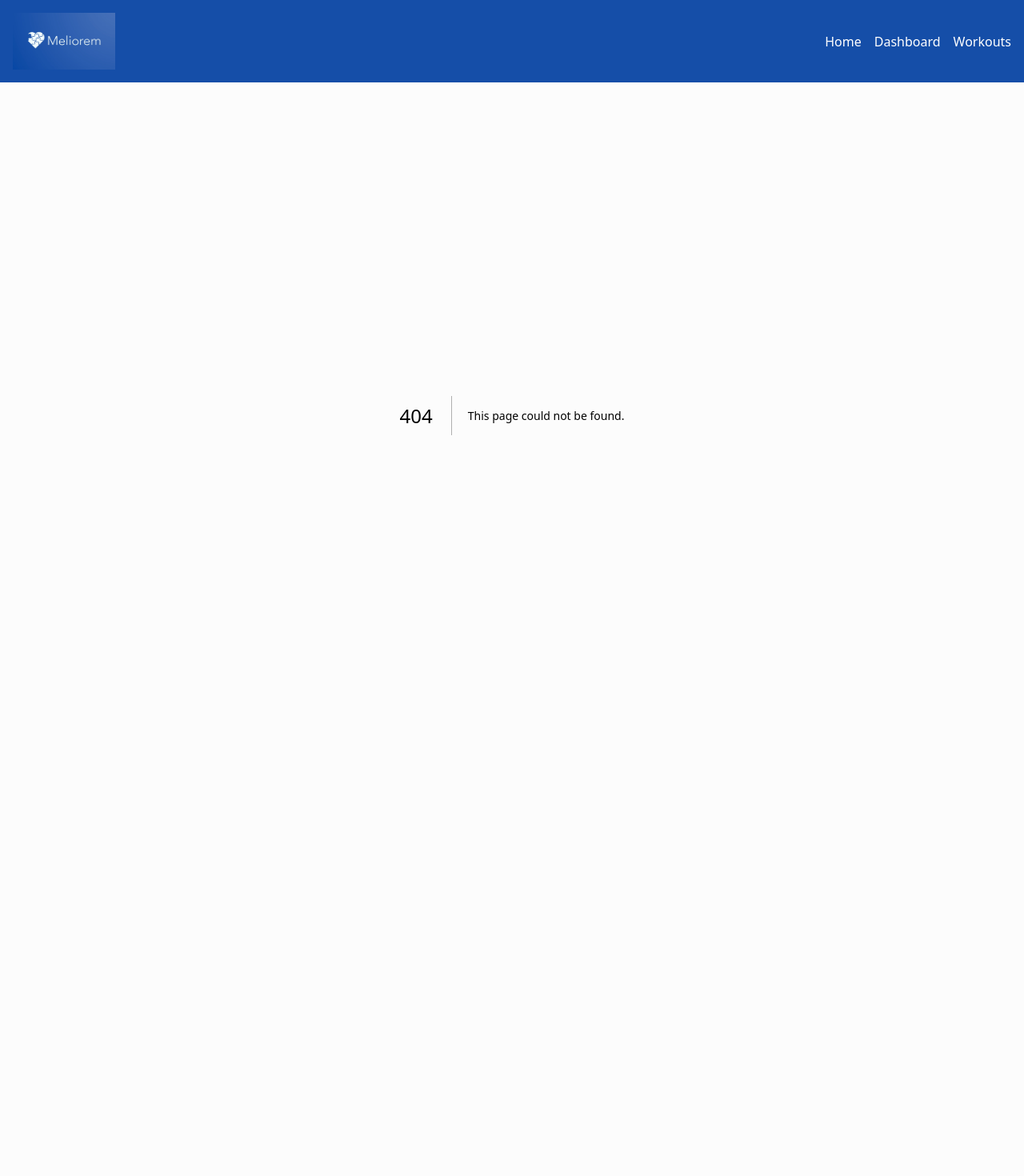
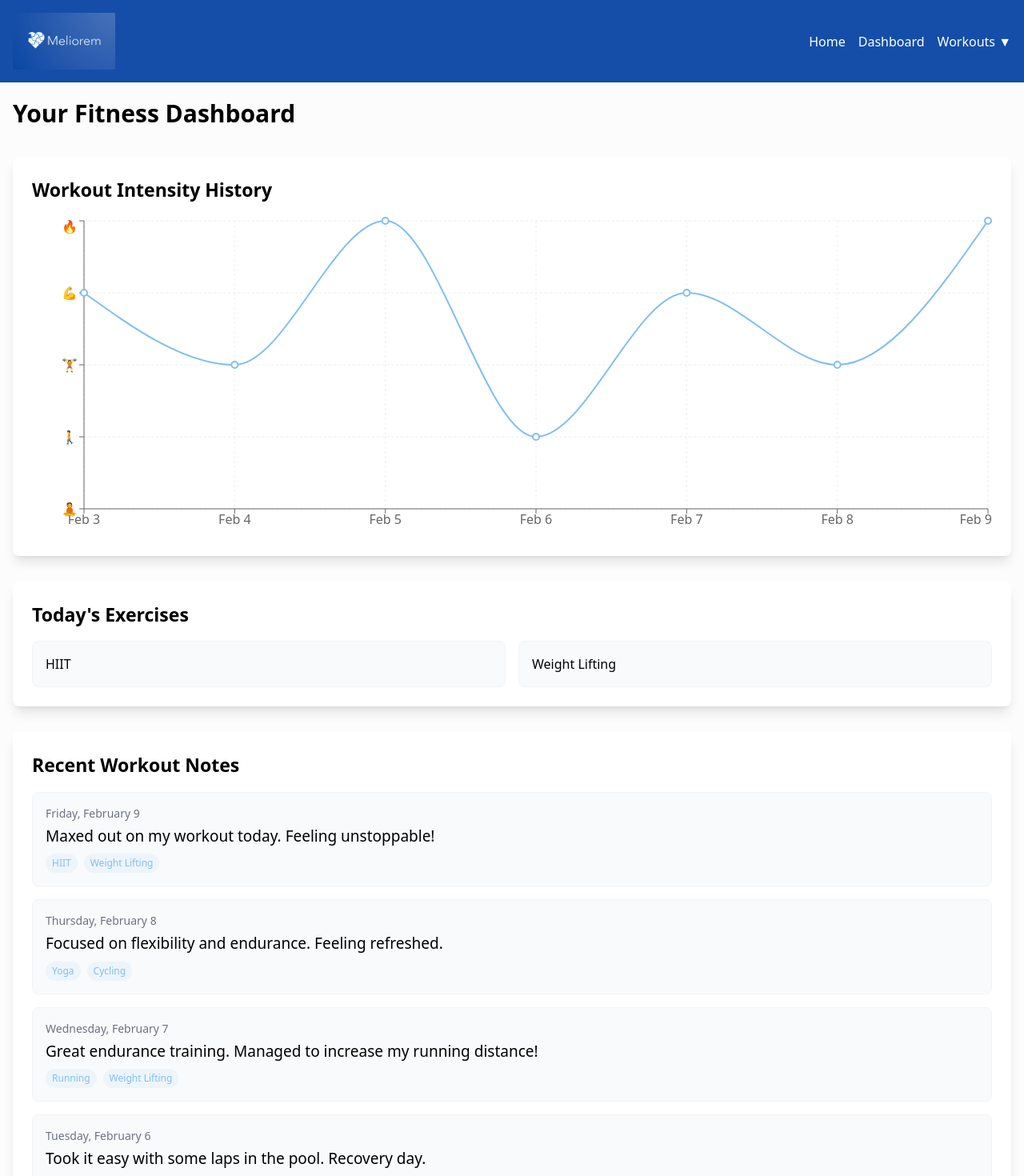
Before and after one commit to yohann0412/meliorem, a Next.js app: page /fitnessdashboard in a window 1280 px wide. Before the commit this address had no page. Shown: the top 1470 px of the page at 80% size. Before the commit the page ends 935 px from the top, so only its background shows below. Built offline with nearby package versions, Linux system fonts and the light colour scheme.

Commit message:
added fitness dashboard, adjusted layout, and fitness videos w/o yt

```diff
--- /dev/null
+++ b/src/app/fitnessdashboard/page.js
@@ -0,0 +1,158 @@
+'use client'
+import { useState, useEffect } from 'react'
+import { LineChart, Line, XAxis, YAxis, CartesianGrid, Tooltip, ResponsiveContainer } from 'recharts'
+
+export default function Dashboard() {
+  // Mock data for the past 7 days
+  const mockWorkoutData = [
+    {
+      date: '2024-02-03',
+      intensity: 4,
+      exercises: ['Running', 'Cycling'],
+      notes: "Had a great cardio session today. Felt strong and energetic!"
+    },
+    {
+      date: '2024-02-04',
+      intensity: 3,
+      exercises: ['Weight Lifting', 'Yoga'],
+      notes: "Focused on strength training. Stretching helped a lot."
+    },
+    {
+      date: '2024-02-05',
+      intensity: 5,
+      exercises: ['HIIT'],
+      notes: "Pushed my limits with an intense HIIT session. Feeling accomplished!"
+    },
+    {
+      date: '2024-02-06',
+      intensity: 2,
+      exercises: ['Swimming'],
+      notes: "Took it easy with some laps in the pool. Recovery day."
+    },
+    {
+      date: '2024-02-07',
+      intensity: 4,
+      exercises: ['Running', 'Weight Lifting'],
+      notes: "Great endurance training. Managed to increase my running distance!"
+    },
+    {
+      date: '2024-02-08',
+      intensity: 3,
+      exercises: ['Yoga', 'Cycling'],
+      notes: "Focused on flexibility and endurance. Feeling refreshed."
+    },
+    {
+      date: '2024-02-09',
+      intensity: 5,
+      exercises: ['HIIT', 'Weight Lifting'],
+      notes: "Maxed out on my workout today. Feeling unstoppable!"
+    }
+  ]
+
+  const [workoutData, setWorkoutData] = useState([])
+
+  useEffect(() => {
+    // Simulate loading data
+    setWorkoutData(mockWorkoutData)
+  }, [])
+
+  // Custom tooltip for the chart
+  const CustomTooltip = ({ active, payload, label }) => {
+    if (active && payload && payload.length) {
+      const intensityLabels = {
+        1: 'Very Light',
+        2: 'Light',
+        3: 'Moderate',
+        4: 'Intense',
+        5: 'Extreme'
+      }
+
+      return (
+        <div className="bg-white p-4 shadow-lg rounded-lg border">
+          <p className="font-medium">{label}</p>
+          <p className="text-primary">Intensity: {intensityLabels[payload[0].value]}</p>
+        </div>
+      )
+    }
+    return null
+  }
+
+  return (
+    <div className="space-y-8">
+      <h1 className="text-[30px] font-bold">Your Fitness Dashboard</h1>
+
+      {/* Workout Chart */}
+      <div className="bg-white rounded-lg shadow-lg p-6">
+        <h2 className="text-[23px] font-semibold mb-4">Workout Intensity History</h2>
+        <div className="h-[400px] w-full">
+          <ResponsiveContainer>
+            <LineChart data={workoutData}>
+              <CartesianGrid strokeDasharray="3 3" stroke="#eee" />
+              <XAxis
+                dataKey="date"
+                tickFormatter={(date) => new Date(date).toLocaleDateString('en-US', { month: 'short', day: 'numeric' })}
+              />
+              <YAxis
+                domain={[1, 5]}
+                ticks={[1, 2, 3, 4, 5]}
+                tickFormatter={(value) => ['🧘', '🚶', '🏋️', '💪', '🔥'][value-1]}
+              />
+              <Tooltip content={<CustomTooltip />} />
+              <Line
+                type="monotone"
+                dataKey="intensity"
+                stroke="#81bef0"
+                strokeWidth={2}
+                dot={{ stroke: '#81bef0', strokeWidth: 2, r: 4 }}
+                activeDot={{ r: 6, stroke: '#81bef0', strokeWidth: 2 }}
+              />
+            </LineChart>
+          </ResponsiveContainer>
+        </div>
+      </div>
+
+      {/* Exercises Analysis */}
+      <div className="bg-white rounded-lg shadow-lg p-6">
+        <h2 className="text-[23px] font-semibold mb-4">Today's Exercises</h2>
+        <div className="grid grid-cols-1 md:grid-cols-2 gap-4">
+          {workoutData.slice(-1)[0]?.exercises?.map((exercise) => (
+            <div
+              key={exercise}
+              className="p-4 bg-gray-50 rounded-lg border border-gray-100 hover:shadow-md transition-shadow"
+            >
+              <span className="font-medium">{exercise}</span>
+            </div>
+          ))}
+        </div>
+      </div>
+
+      {/* Journal Entries */}
+      <div className="bg-white rounded-lg shadow-lg p-6">
+        <h2 className="text-[23px] font-semibold mb-4">Recent Workout Notes</h2>
+        <div className="space-y-4">
+          {workoutData.slice(-5).reverse().map((entry, index) => (
+            entry.notes && (
+              <div key={index} className="p-4 bg-gray-50 rounded-lg border border-gray-100 hover:shadow-md transition-shadow">
+                <div className="text-sm text-gray-500 mb-1">
+                  {new Date(entry.date).toLocaleDateString('en-US', {
+                    weekday: 'long',
+                    month: 'long',
+                    day: 'numeric'
+                  })}
+                </div>
+                <p className="text-[19px]">{entry.notes}</p>
+                <div className="mt-2 flex gap-2">
+                  {entry.exercises.map((exercise) => (
+                    <span key={exercise} className="text-xs bg-primary/10 text-primary px-2 py-1 rounded-full">
+                      {exercise}
+                    </span>
+                  ))}
+                </div>
+              </div>
+            )
+          ))}
+        </div>
+      </div>
+    </div>
+  )
+}
--- a/src/app/layout.js
+++ b/src/app/layout.js
@@ -1,29 +1,19 @@
 // src/app/layout.js
-import './globals.css';
-import Image from 'next/image';
-import meliorem from "../app/Meliorem.jpeg"
+import "./globals.css";
+import Image from "next/image";
+import meliorem from "../app/Meliorem.jpeg";
+import Navbar from "../components/Navbar"; // Import Navbar as a client component
 
 export const metadata = {
-  title: 'Wellness Tracker',
-  description: 'Track your wellness journey',
+  title: "Wellness Tracker",
+  description: "Track your wellness journey",
 };
 
 export default function RootLayout({ children }) {
   return (
     <html lang="en">
       <body className="bg-[#fcfcfc]">
-        <nav className="bg-[#154ea8] p-4">
-          <div className="max-w-7xl mx-auto flex justify-between items-center">
-            <div className="w-32 h-auto"> {/* Adjust size as needed */}
-              <Image src={meliorem} alt="Wellness Tracker Logo" width={128} height={40} />
-            </div>
-            <div className="space-x-4">
-              <a href="/" className="text-white hover:text-gray-200">Home</a>
-              <a href="/dashboard" className="text-white hover:text-gray-200">Dashboard</a>
-              <a href="/workouts" className="text-white hover:text-gray-200">Workouts</a>
-            </div>
-          </div>
-        </nav>
+        <Navbar /> {/* Use Navbar as a client component */}
         <main className="max-w-7xl mx-auto p-4">
           {children}
         </main>
--- /dev/null
+++ b/src/components/Navbar.js
@@ -0,0 +1,62 @@
+"use client";
+
+import { useState, useRef } from "react";
+import Image from "next/image";
+import meliorem from "../app/Meliorem.jpeg";
+
+export default function Navbar() {
+  const [isDropdownOpen, setIsDropdownOpen] = useState(false);
+  const dropdownRef = useRef(null);
+  let timeoutId = null;
+
+  const handleMouseEnter = () => {
+    clearTimeout(timeoutId); // Prevent premature closing
+    setIsDropdownOpen(true);
+  };
+
+  const handleMouseLeave = (event) => {
+    timeoutId = setTimeout(() => {
+      if (dropdownRef.current && !dropdownRef.current.contains(event.relatedTarget)) {
+        setIsDropdownOpen(false);
+      }
+    }, 200); // Small delay for smoother UX
+  };
+
+  return (
+    <nav className="bg-[#154ea8] p-4">
+      <div className="max-w-7xl mx-auto flex justify-between items-center">
+        <div className="w-32 h-auto">
+          <Image src={meliorem} alt="Wellness Tracker Logo" width={128} height={40} />
+        </div>
+        <div className="space-x-4 relative flex items-center">
+          <a href="/" className="text-white hover:text-gray-200">Home</a>
+          <a href="/dashboard" className="text-white hover:text-gray-200">Dashboard</a>
+
+          {/* Dropdown Container */}
+          <div className="relative" onMouseEnter={handleMouseEnter} onMouseLeave={handleMouseLeave}>
+            <button className="text-white hover:text-gray-200">
+              Workouts ▼
+            </button>
+
+            {/* Dropdown Menu */}
+            {isDropdownOpen && (
+              <div
+                ref={dropdownRef}
+                className="absolute left-0 mt-2 w-48 bg-white shadow-lg rounded-lg z-10"
+                onMouseEnter={handleMouseEnter}
+                onMouseLeave={handleMouseLeave}
+              >
+                <a href="/workouts" className="block px-4 py-2 text-gray-700 hover:bg-gray-200">
+                  Recommended Exercises
+                </a>
+                <a href="/fitnessdashboard" className="block px-4 py-2 text-gray-700 hover:bg-gray-200">
+                  Fitness Tracker
+                </a>
+              </div>
+            )}
+          </div>
+        </div>
+      </div>
+    </nav>
+  );
+}
```
